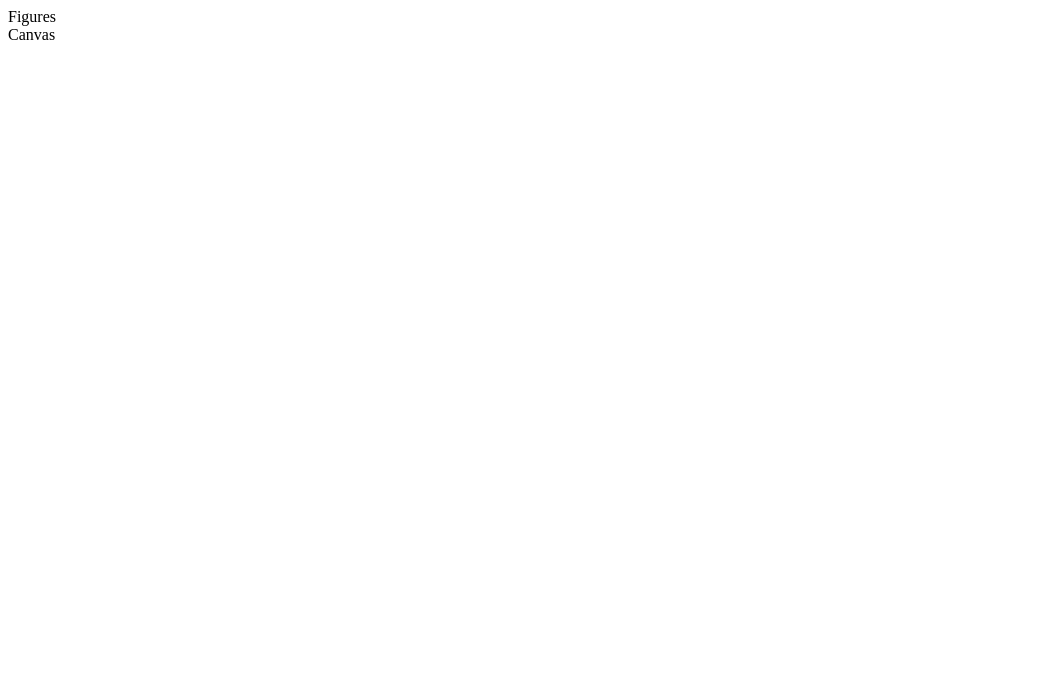
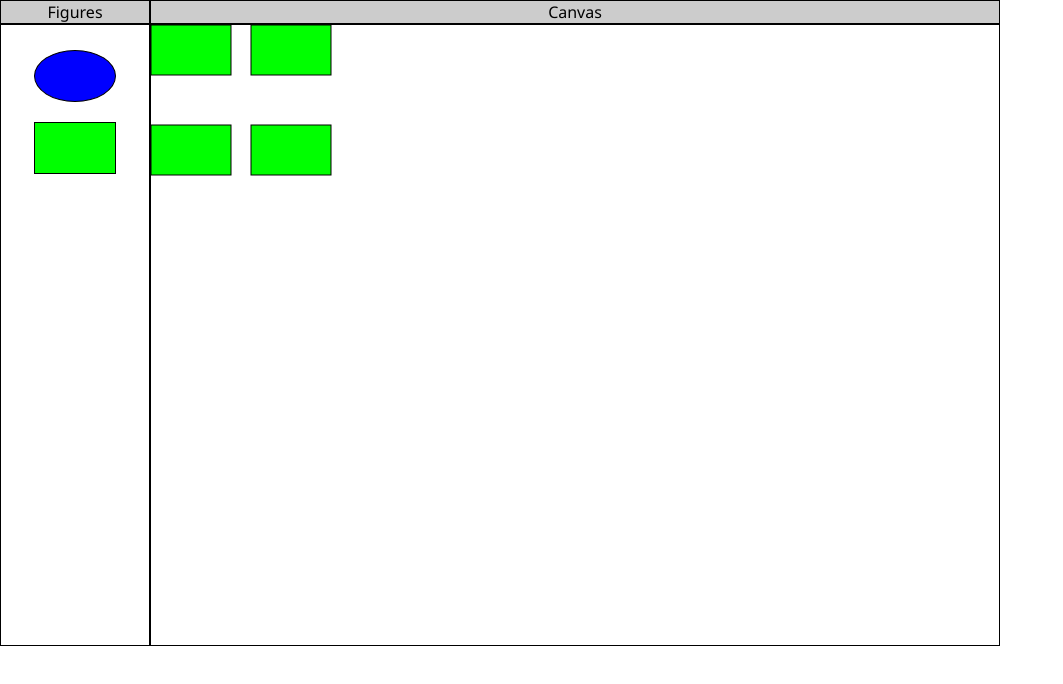
Before and after one commit to alchern2412/satellite-innovations-test-task, a React (Create React App) app: page / in a window 1280 px wide. Shown: the top 684 px of the page, without its empty margins (0-1063 px from the left). Built offline with nearby package versions, Linux system fonts and the light colour scheme.

Commit message:
initial commit (layout, select figure on canvas)

```diff
--- a/package.json
+++ b/package.json
@@ -9,7 +9,8 @@
     "node-sass": "^4.14.1",
     "react": "^16.13.1",
     "react-dom": "^16.13.1",
-    "react-scripts": "3.4.1"
+    "react-scripts": "3.4.1",
+    "uuid": "^8.3.0"
   },
   "scripts": {
     "start": "react-scripts start",
--- a/src/App.jsx
+++ b/src/App.jsx
@@ -1,7 +1,97 @@
-import React from 'react';
+import React, { useState, useRef, useEffect } from 'react';
 import './App.scss';
+import Circle from './components/Circle/Circle';
+import Square from './components/Square/Square';
 
-function App() {
+const App = () => {
+  const canvasRef = useRef(null)
+  // { id: '', type: 'circle', position: }
+  const [figures, setFigures] = useState([
+    {
+      x: 0,
+      y: 0,
+      type: 'rect'
+    },
+    {
+      x: 100,
+      y: 0,
+      type: 'rect'
+    },
+    {
+      x: 0,
+      y: 100,
+      type: 'rect'
+    },
+    {
+      x: 100,
+      y: 100,
+      type: 'rect'
+    },
+  ])
+
+  const [mouse, setMouse] = useState({})
+
+  const [selected, setSelected] = useState(false)
+
+  const onMouseMove = e => {
+    // console.log('x', e.pageX)
+    const x = e.pageX - canvasRef.current.offsetLeft
+    const y = e.pageY - canvasRef.current.offsetTop
+    setMouse({
+      x,
+      y,
+    })
+  }
+
+  const isCursorInFigure = (x, y, figure) => {
+    // console.log('figure x')
+    return x > figure.x && x < figure.x + 80
+      && y > figure.y && y < figure.y + 50
+  }
+
+  const onClick = e => {
+    // console.log(e)
+    // const x = e.pageX - canvasRef.current.offsetLeft
+    // const y = e.pageY - canvasRef.current.offsetTop
+    // console.log('x', x)
+    // console.log('y', y)
+    // // console.log('fx', figures[0].x)
+    // // console.log('fy', figures[0].y)
+    figures.forEach(figure => {
+      if (isCursorInFigure(mouse.x, mouse.y, figure)) {
+        console.log('selected figure', figure)
+        setSelected(figure)
+      }
+    })
+  }
+
+  const onDragStart = e => {
+
+  }
+
+  const drawFigure = (figure) => {
+    const ctx = canvasRef.current.getContext('2d')
+    ctx.fillStyle = '#0F0'
+    ctx.lineWidth = 1;
+    ctx.fillRect(figure.x, figure.y, 80, 50)
+    if (figure === selected) {
+      ctx.lineWidth = 4
+    }
+    //
+    ctx.strokeStyle = '#000'
+    ctx.stroke()
+    ctx.strokeRect(figure.x, figure.y, 80, 50)
+
+  }
+
+  useEffect(() => {
+    const ctx = canvasRef.current.getContext('2d')
+    ctx.clearRect(0, 0, 848, 615)
+    figures.forEach(figure => {
+      drawFigure(figure)
+    })
+  }, [selected])
+
   return (
     <div className="content">
       <div className="table">
@@ -14,8 +104,48 @@ function App() {
           </div>
         </div>
         <div className="table__body">
-          <div className="table__body-item"></div>
-          <div className="table__body-item"></div>
+          <div className="table__body-item figures">
+            <div className="figures__figure">
+              <Circle /* onDragStart={ onDragStart } */ />
+            </div>
+            <div className="figures__figure">
+              <Square />
+            </div>
+
+          </div>
+          <div className="table__body-item">
+            <canvas
+              width="848px"
+              height="615px"
+              onMouseMove={ onMouseMove }
+              onClick={ onClick }
+              onDragStart={ onDragStart }
+              // onMouseUp= { onMouseOver}
+              ref={ canvasRef }
+              className="canvas"
+            ></canvas>
+
+
+            {/* <div
+              className="canvas"
+              onDragOver={ e => onDragOver(e) }
+              onDrop={ e => onDrop(e) }
+              // onMouseMove={ onMouseMove }
+              onClick={ onClick }
+            >
+              {
+                figures.map((figure, id) => (
+                  <Circle
+                    x={ figure.x }
+                    y={ figure.y }
+                    id={ id }
+                    onDragStart={ onDragStart }
+
+                  />
+                ))
+              }
+            </div> */}
+          </div>
         </div>
       </div>
     </div>
--- a/src/App.scss
+++ b/src/App.scss
@@ -0,0 +1,72 @@
+#root {
+    width: 100%;
+    height: 100%;
+}
+
+html {
+    width: 100%;
+    height: 100%;
+    font-family: "Segoe UI", Tahoma, Geneva, Verdana, sans-serif;
+    body {
+        width: 100%;
+        height: 100%;
+        margin: 0;
+        padding: 0;
+        .content {
+            max-width: 1000px;
+            width: 1000px;
+            height: 640px;
+            .table {
+                width: 100%;
+                height: 100%;
+
+                display: grid;
+                grid-template-rows: auto 1fr;
+
+                .table__header {
+                    display: grid;
+                    grid-template-columns: 150px 1fr;
+                    background-color: #ccc;
+
+                    .table__header-item {
+                        display: flex;
+                        justify-content: center;
+                        align-items: center;
+                        border: 1px solid #000;
+                    }
+                }
+
+                .table__body {
+                    display: grid;
+                    grid-template-columns: 150px 1fr;
+
+                    .table__body-item {
+                        border: 1px solid #000;
+
+                        &.figures {
+                            display: flex;
+                            flex-direction: column;
+                            align-items: center;
+                            padding: 25px;
+
+                            .figures__figure {
+                                margin-bottom: 20px;
+
+                                &:last-child {
+                                    margin-bottom: 0;
+                                }
+                            }
+                        }
+
+                        .canvas {
+                            // width: 100%;
+                            // height: 100%;
+
+                            // position: relative;
+                        }
+                    }
+                }
+            }
+        }
+    }
+}
--- a/src/components/Circle/Circle.jsx
+++ b/src/components/Circle/Circle.jsx
@@ -3,17 +3,24 @@ import PropTypes from 'prop-types'
 import './Circle.scss'
 
 const Circle = ({
-    color,
-    selected
+    id,
+    selected,
+    onDragStart,
+    x,
+    y
 }) => {
+
     return (
-        <div className="circle">
+        <div
+            // onDragStart={ e => onDragStart(e, id || 1) || null }
+            draggable
+            className="circle">
+
         </div>
     )
 }
 
 Circle.propTypes = {
-    color: PropTypes.string.isRequired,
     selected: PropTypes.bool,
 }
 
--- a/src/components/Circle/Circle.scss
+++ b/src/components/Circle/Circle.scss
@@ -0,0 +1,11 @@
+.circle {
+    // position: absolute;
+    width: 80px;
+    height: 50px;
+    border: 1px solid #000;
+    border-radius: 50%;
+    background: #00f;
+    &.selected {
+        border: 2px solid #f00;
+    }
+}
--- a/src/components/Square/Square.jsx
+++ b/src/components/Square/Square.jsx
@@ -1,19 +1,20 @@
 import React from 'react'
 import PropTypes from 'prop-types'
-import './Square'
+import './Square.scss'
 
 const Square = ({
-    color,
     selected
 }) => {
     return (
-        <div className="square">
+        <div
+            draggable
+            className="square"
+        >
         </div>
     )
 }
 
 Square.propTypes = {
-    color: PropTypes.string.isRequired,
     selected: PropTypes.bool,
 }
 
--- a/src/components/Square/Square.scss
+++ b/src/components/Square/Square.scss
@@ -0,0 +1,9 @@
+.square {
+    width: 80px;
+    height: 50px;
+    border: 1px solid #000;
+    background: #0f0;
+    &.selected {
+        border: 2px solid #f00;
+    }
+}
```
Also changed, not shown: src/components/Dragnrop.js (added, +48 -0 lines), 1 other file (tests, documents, lock files or other folders).
